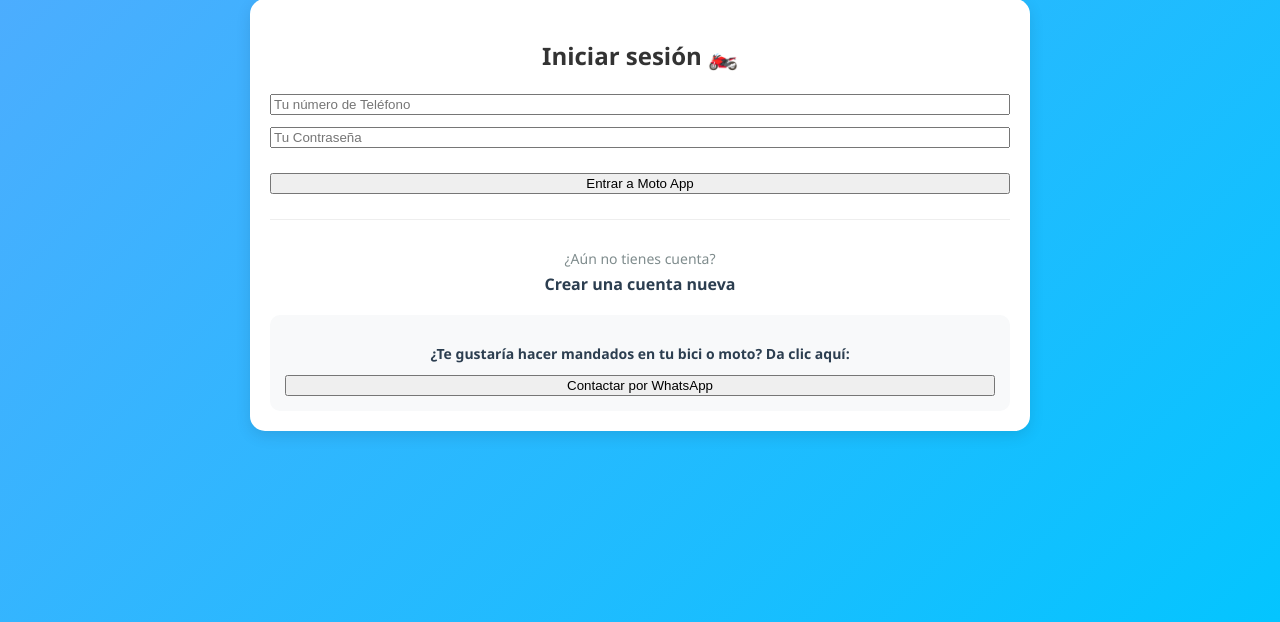
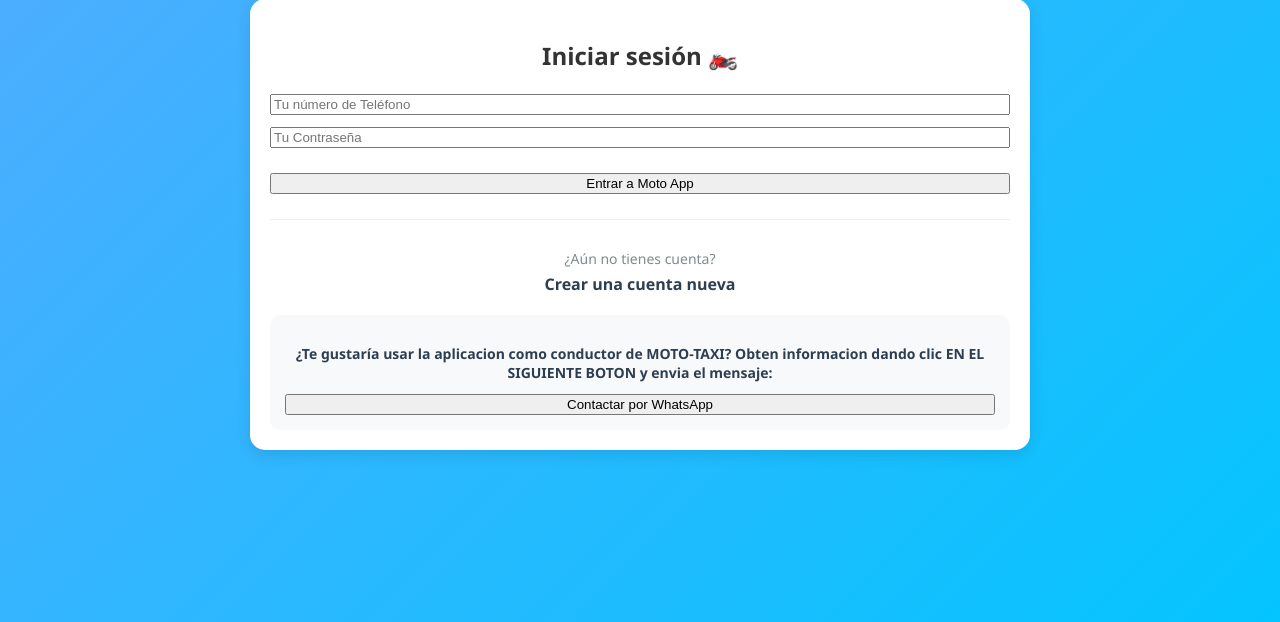
Before and after one commit to robert70-m/moto_app, a Flask app: page / in a window 1280 px wide. Shown: the part 82-704 px from the top of the page. Run offline with Flask 3, Linux system fonts and the light colour scheme.

Commit message:
actualizar login

```diff
--- a/templates/login.html
+++ b/templates/login.html
@@ -51,10 +51,10 @@
 
     <div style="margin-top: 20px; background: #f8f9fa; padding: 15px; border-radius: 10px;">
         <p style="font-size: 14px; color: #2c3e50; margin-bottom: 10px; font-weight: bold;">
-            ¿Te gustaría hacer mandados en tu bici o moto? Da clic aquí:
+            ¿Te gustaría usar la aplicacion como conductor de MOTO-TAXI? Obten informacion dando clic EN EL SIGUIENTE BOTON y envia el mensaje:
         </p>
 
-        <a href="https://wa.me/5219513928223?text={{ 'Hola, quiero informes para trabajar como conductor en Moto App'|urlencode }}" target="_blank">
+        <a href="https://wa.me/5219513928223?text={{ 'Hola, quiero informes para usar como conductor de Moto-Taxi App'|urlencode }}" target="_blank">
             <button type="button" style="width: 100%;">Contactar por WhatsApp</button>
         </a>
     </div>
```
